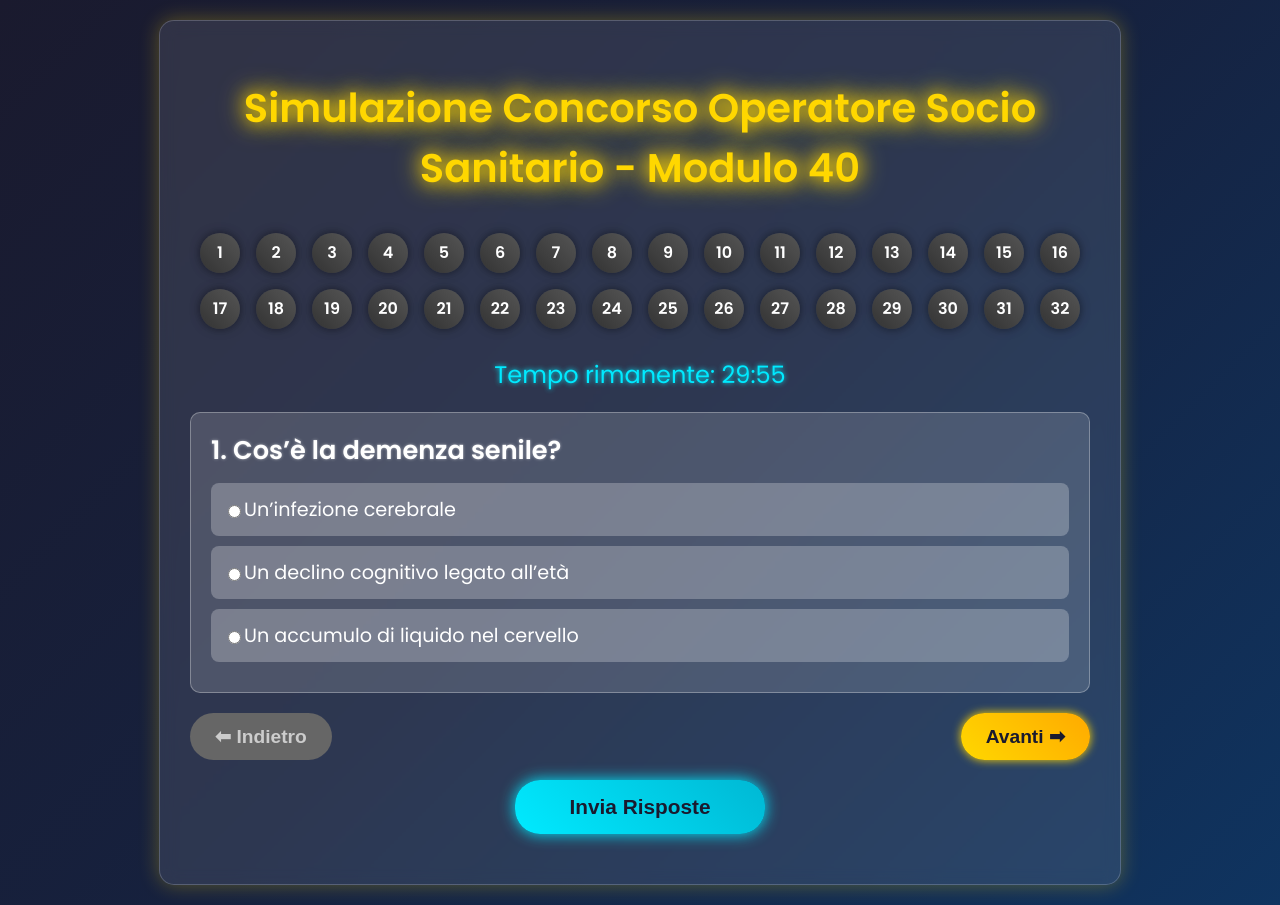
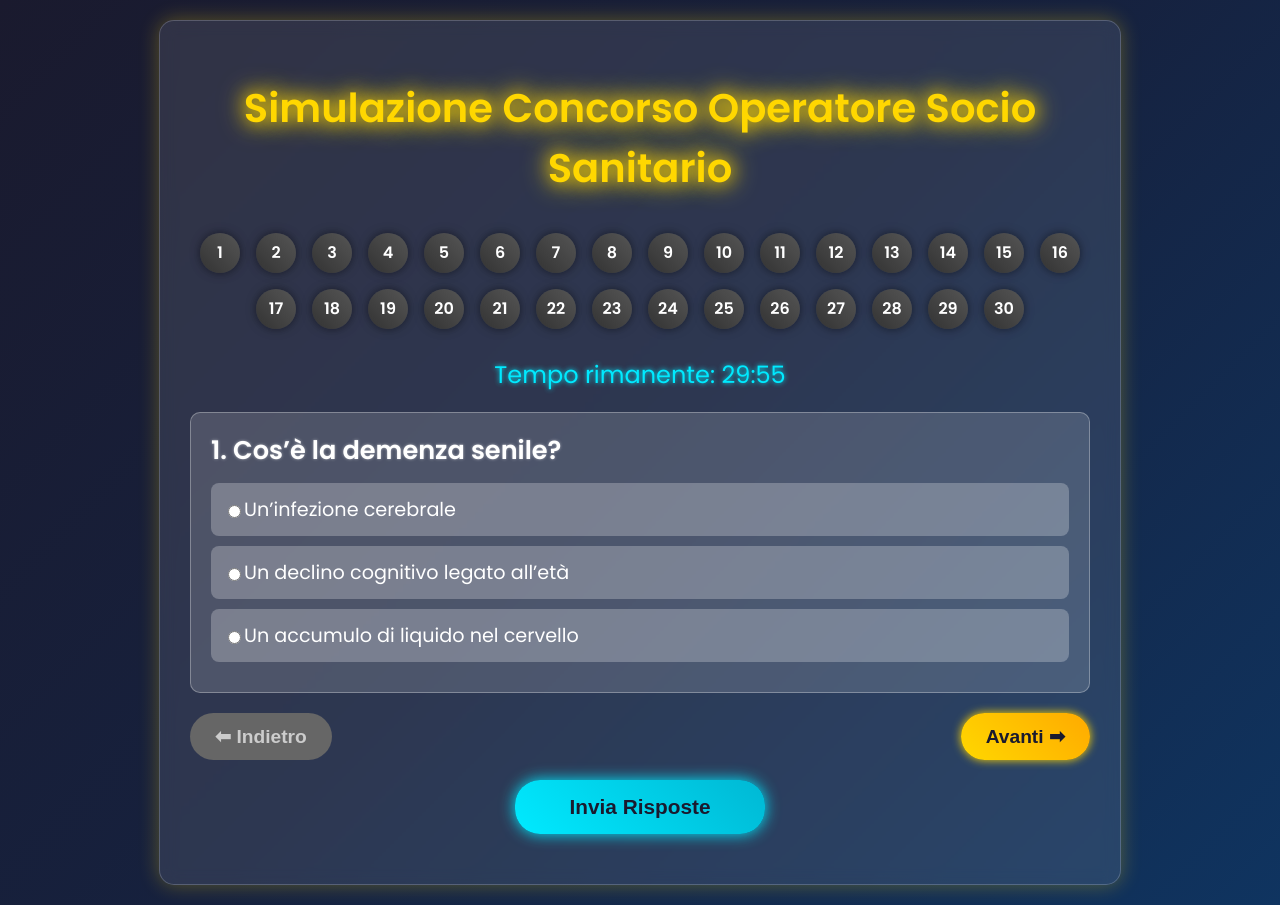
Before and after one commit to Jabo86/quizoss11, a plain HTML site: page index.html in a window 1280 px wide. Drawn offline with Linux system fonts and the light colour scheme.

Commit message:
Update index.html

```diff
--- a/index.html
+++ b/index.html
@@ -3,7 +3,7 @@
 <head>
     <meta charset="UTF-8">
     <meta name="viewport" content="width=device-width, initial-scale=1.0">
-    <title>Simulazione Concorso Operatore Socio Sanitario - Modulo 40</title>
+    <title>Simulazione Concorso Operatore Socio Sanitario </title>
     <style>
         body {
             font-family: 'Poppins', sans-serif;
@@ -233,7 +233,7 @@
 </head>
 <body>
     <div class="container">
-        <h1>Simulazione Concorso Operatore Socio Sanitario - Modulo 40</h1>
+        <h1>Simulazione Concorso Operatore Socio Sanitario </h1>
         <div class="question-nav" id="questionNav"></div>
         <div id="timer">Tempo rimanente: <span id="time">30:00</span></div>
         <div id="quiz"></div>
@@ -253,18 +253,6 @@
                 options: ["Un’infezione cerebrale", "Un declino cognitivo legato all’età", "Un accumulo di liquido nel cervello"],
                 correct: "Un declino cognitivo legato all’età",
                 explanation: "La demenza senile è un declino cognitivo legato all’età, che causa perdita di memoria, disorientamento e difficoltà nelle attività quotidiane. Non è un’infezione né un accumulo di liquido. Gli OSS devono monitorare il comportamento, garantire la sicurezza, assistere nelle attività quotidiane e segnalare segni come agitazione o cadute."
-            },
-            {
-                question: "Quale è un segno tipico della demenza senile?",
-                options: ["Ittero", "Perdita di memoria recente", "Poliuria"],
-                correct: "Perdita di memoria recente",
-                explanation: "La perdita di memoria recente, spesso accompagnata da disorientamento, è un segno tipico della demenza senile, soprattutto nelle fasi iniziali. La poliuria (aumento della produzione di urina) e l’ittero (colorazione giallastra della pelle) non sono correlati. Gli OSS devono osservare i deficit cognitivi, garantire routine strutturate, monitorare il comportamento e segnalare all’infermiere sintomi come aggressività o incontinenza."
-            },
-            {
-                question: "Cos’è la sindrome da immobilizzazione?",
-                options: ["Un accumulo di liquido nei polmoni", "Una complicanza da allettamento prolungato", "Un’infezione muscolare"],
-                correct: "Una complicanza da allettamento prolungato",
-                explanation: "La sindrome da immobilizzazione è una complicanza da allettamento prolungato, che causa piaghe da decubito, atrofia muscolare e rischio di trombosi. Non è un’infezione né un accumulo di liquido. Gli OSS devono mobilizzare il paziente, garantire l’igiene, monitorare la cute e segnalare segni come arrossamenti o febbre."
             },
             {
                 question: "Quale è un segno tipico della sindrome da immobilizzazione?",
```
